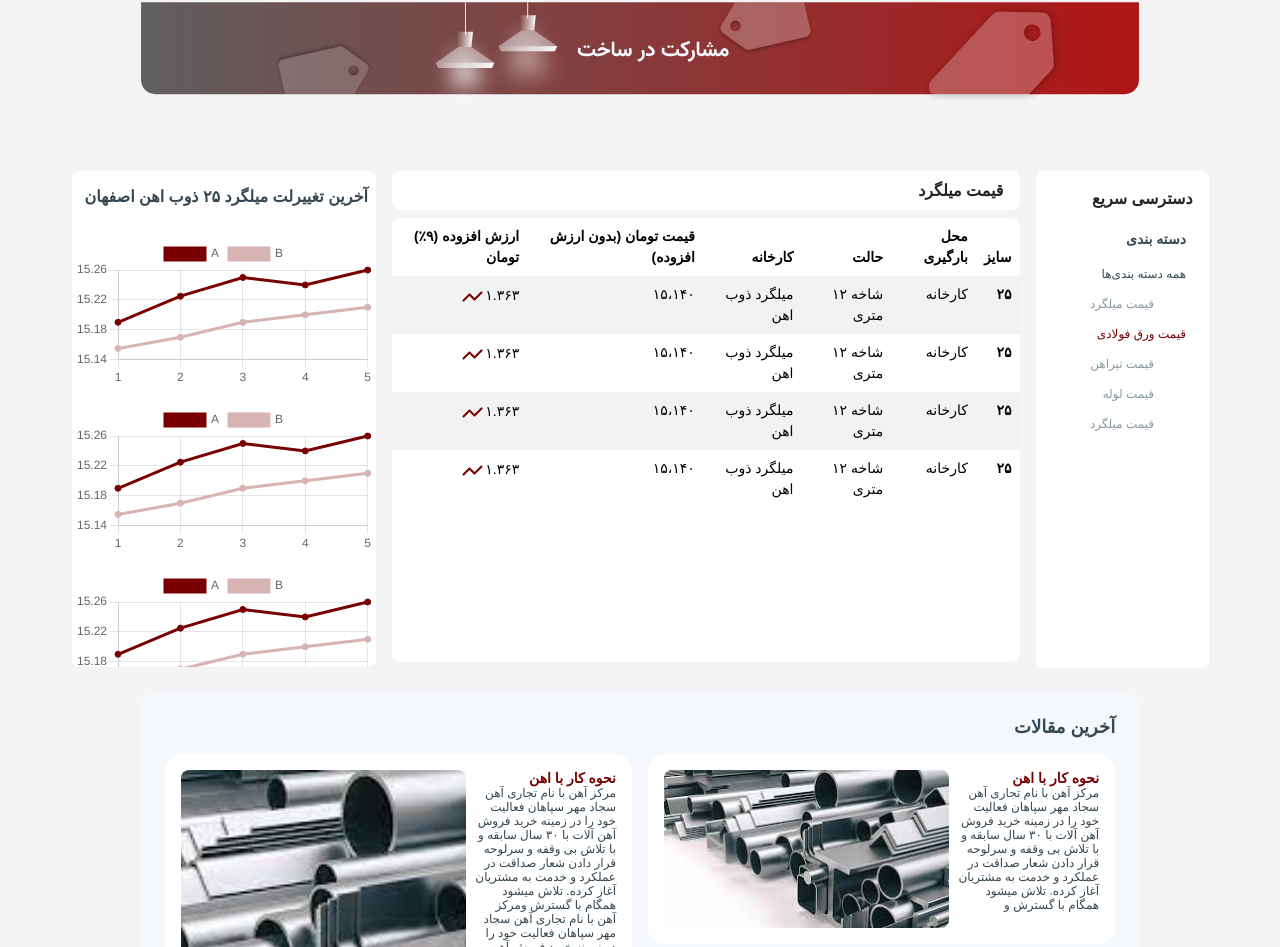
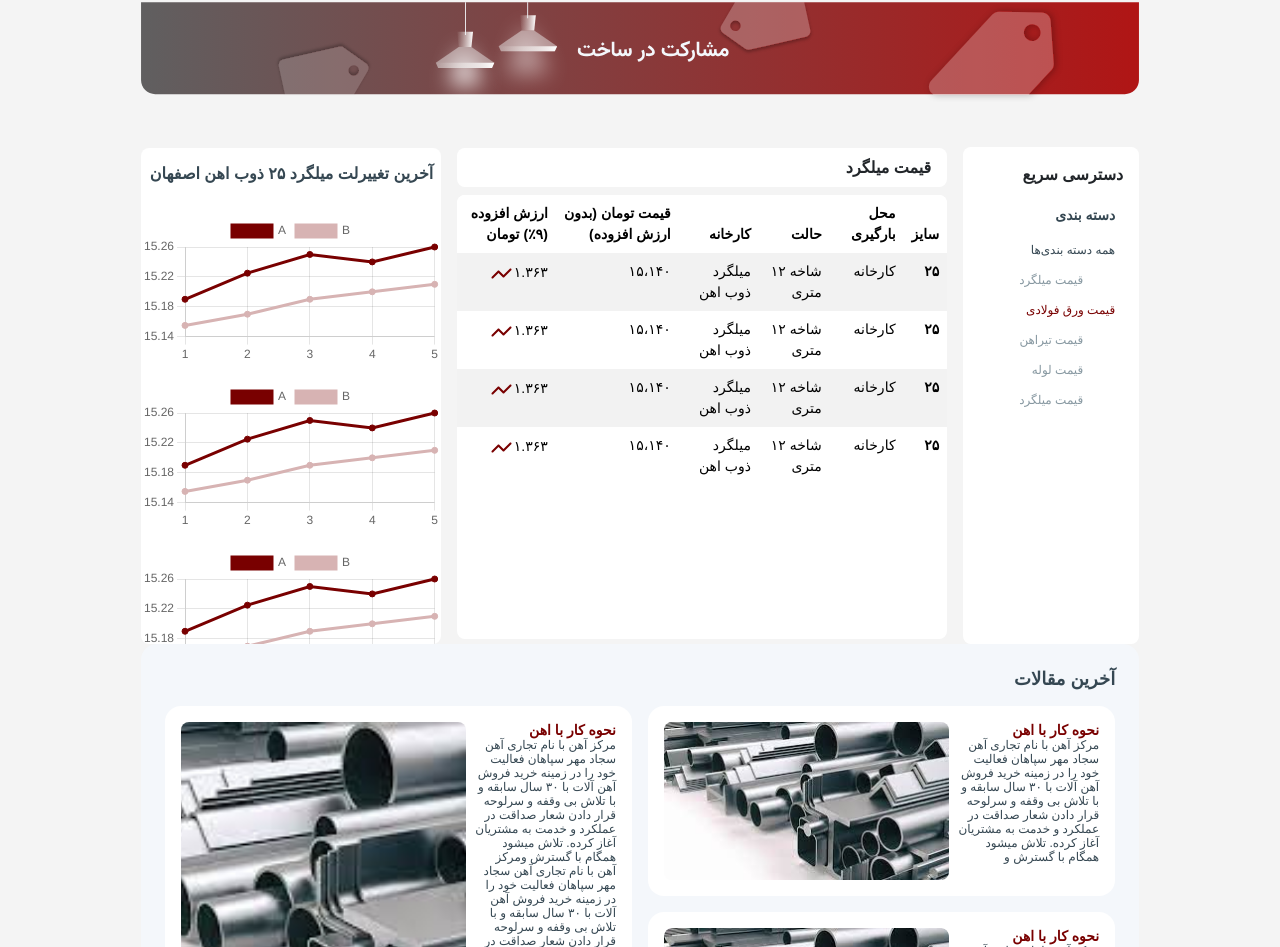
Before and after one commit to Fazel-mk/test-project, a React (Create React App) app: page / in a window 1280 px wide. Shown: the part 889-1836 px from the top of the page. Built offline with nearby package versions, Linux system fonts and the light colour scheme; a small style sheet from the web is missing.

Commit message:
bug fixed

```diff
--- a/src/maincontent/Price.css
+++ b/src/maincontent/Price.css
@@ -9,17 +9,15 @@
 .Tables {
   display: flex;
   direction: rtl;
-  align-items: flex-start;
-  padding: 24px;
-  display: flex;
-  width: 100vw;
-  justify-content: flex-end;
+  width: 100%;
+  align-items: center;
+  justify-content: center;
   gap: var(--M, 16px);
 }
 .filtering {
   display: flex;
   direction: ltr;
-  width: 173px;
+  width: 11rem;
   height: 497px;
   padding: 1rem 0px;
   flex-direction: column;
@@ -42,7 +40,7 @@
 }
 .filterContent {
   display: flex;
-  width: 173px;
+  width: 11rem;
   padding: 0;
   flex-direction: column;
   justify-content: center;
@@ -134,7 +132,6 @@ td {
 }
 .charts {
   display: flex;
-  width: 19rem;
   height: 31rem;
   padding: var(--M, 16px) 0px;
   flex-direction: column;
```
